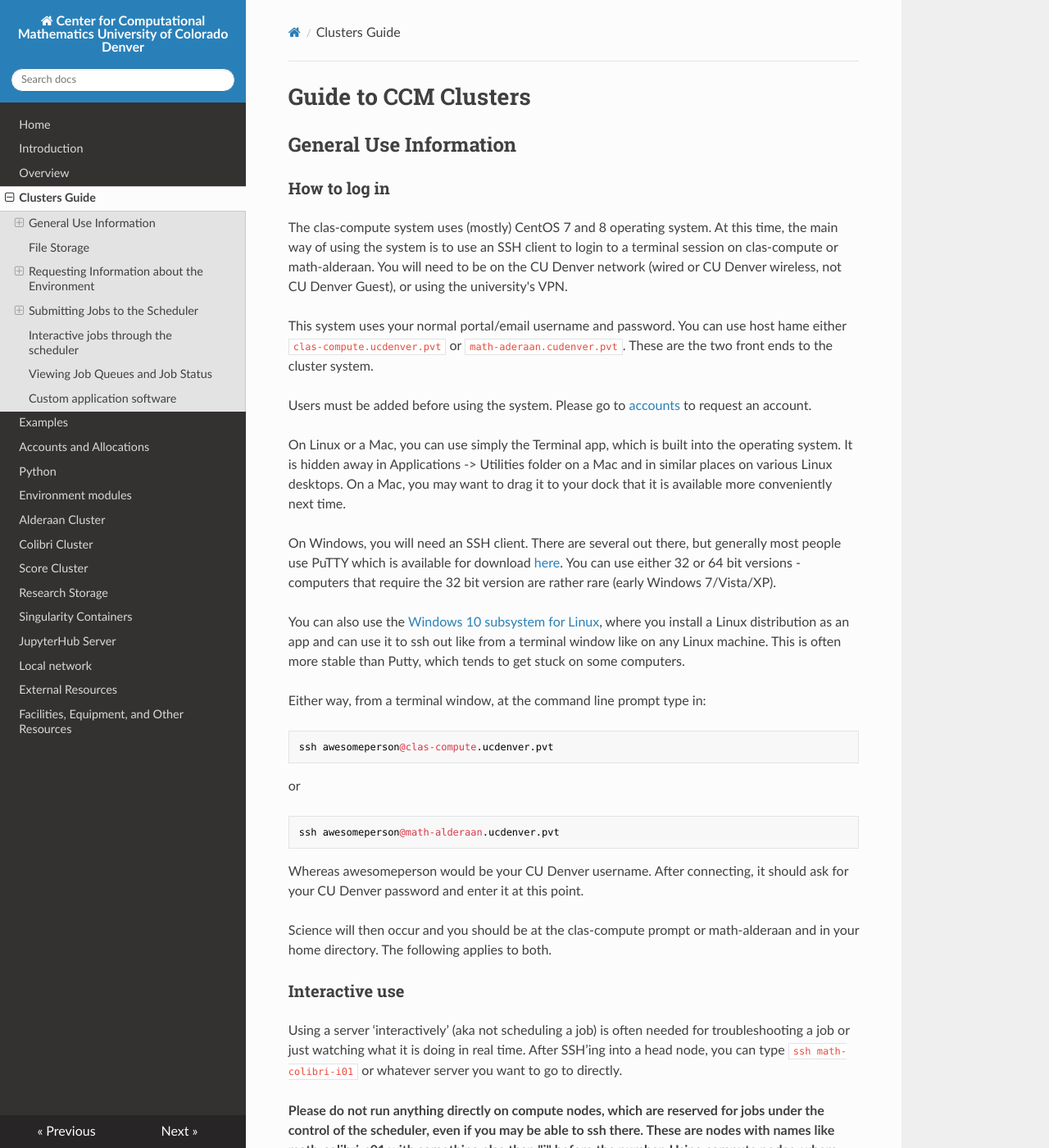
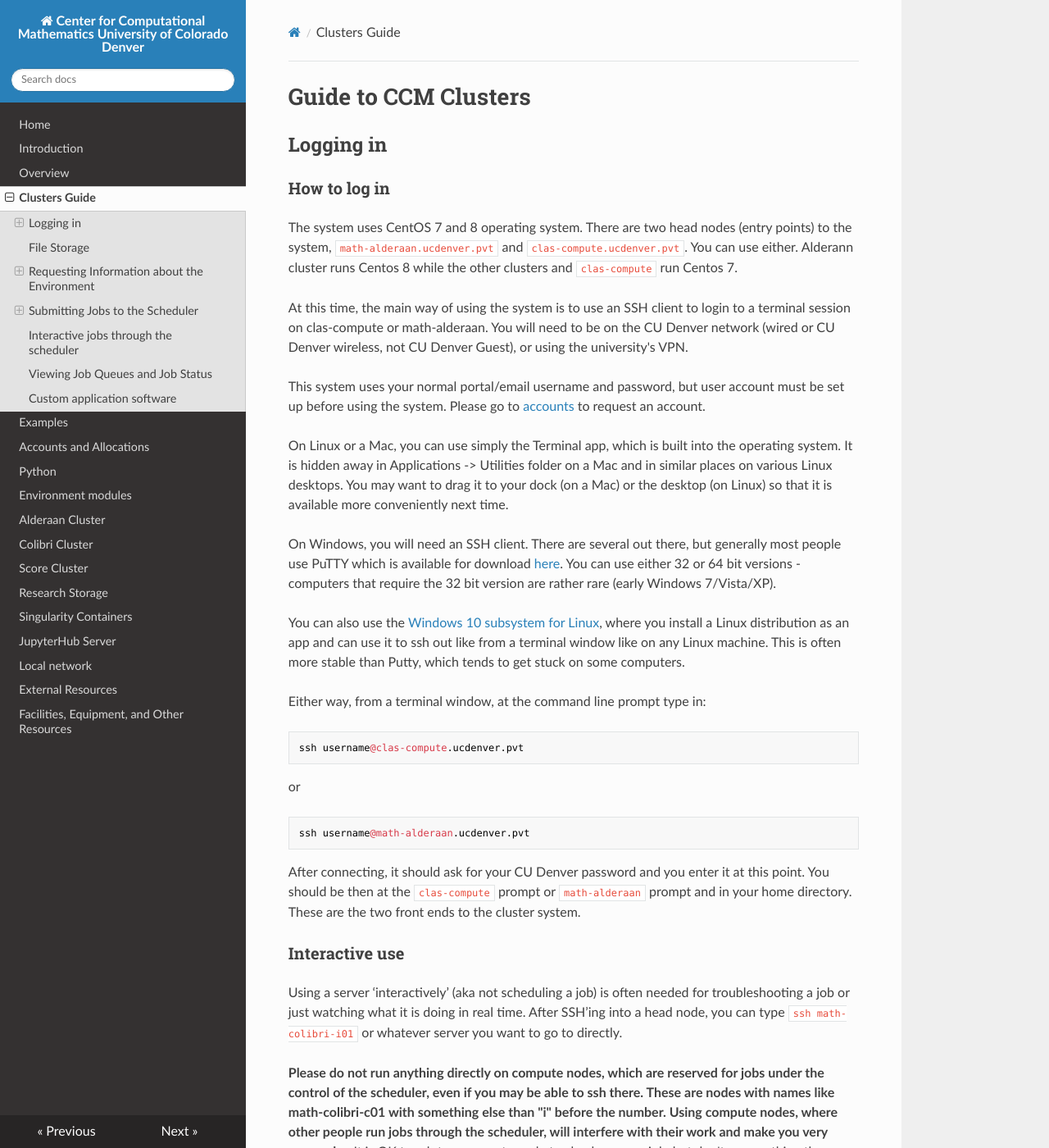
Before and after one commit to ccmucdenver/ccm-docs, an MkDocs documentation site: the page built from docs/clusters_guide.md, in a window 1280 px wide and 1400 px high. Shown: the whole window at 82% size. Built offline with MkDocs 1.6.1, drawn with Linux system fonts in a browser that asks for light colours; nearby versions of some CDN libraries; some of the changed text lies outside the part shown.

Commit message:
Update clusters_guide.md

````diff
--- a/docs/clusters_guide.md
+++ b/docs/clusters_guide.md
@@ -1,16 +1,16 @@
 # Guide to CCM Clusters
 
-## General Use Information
+## Logging in
 
 ### How to log in
 
-The clas-compute system uses (mostly) CentOS 7 and 8 operating system. At this time, the main way of using the system is to use an SSH client to login to a terminal session on clas-compute or math-alderaan. You will need to be on the CU Denver network (wired or CU Denver wireless, not CU Denver Guest), or using the university's VPN.
+The system uses CentOS 7 and 8 operating system. There are two head nodes (entry points) to the system, `math-alderaan.ucdenver.pvt` and `clas-compute.ucdenver.pvt`. You can use either. Alderann cluster runs Centos 8 while the other clusters and `clas-compute` run Centos 7.
 
-This system uses your normal portal/email username and password. You can use host hame either `clas-compute.ucdenver.pvt` or `math-aderaan.cudenver.pvt`. These are the two front ends to the cluster system.
+At this time, the main way of using the system is to use an SSH client to login to a terminal session on clas-compute or math-alderaan. You will need to be on the CU Denver network (wired or CU Denver wireless, not CU Denver Guest), or using the university's VPN.
 
-Users must be added before using the system. Please go to [accounts](./accounts/) to request an account.
+This system uses your normal portal/email username and password, but user account must be set up before using the system. Please go to [accounts](./accounts/) to request an account.
 
-On Linux or a Mac, you can use simply the Terminal app, which is built into the operating system. It is hidden away in Applications -> Utilities folder on a Mac and in similar places on various Linux desktops. On a Mac, you may want to drag it to your dock that it is available more conveniently next time.
+On Linux or a Mac, you can use simply the Terminal app, which is built into the operating system. It is hidden away in Applications -> Utilities folder on a Mac and in similar places on various Linux desktops. You may want to drag it to your dock (on a Mac) or the desktop (on Linux) so that it is available more conveniently next time.
 
 On Windows, you will need an SSH client. There are several out there, but generally most people use PuTTY which is available for download [here](https://www.chiark.greenend.org.uk/~sgtatham/putty/latest.html). You can use either 32 or 64 bit versions - computers that require the 32 bit version are rather rare (early Windows 7/Vista/XP).
 
@@ -23,15 +23,13 @@ You can also use the [Windows 10 subsystem for Linux](https://docs.microsoft.com
 
 Either way, from a terminal window, at the command line prompt type in:
 
-    ssh awesomeperson@clas-compute.ucdenver.pvt
+    ssh username@clas-compute.ucdenver.pvt
 
 or
 
-    ssh awesomeperson@math-alderaan.ucdenver.pvt
+    ssh username@math-alderaan.ucdenver.pvt
 
-Whereas awesomeperson would be your CU Denver username. After connecting, it should ask for your CU Denver password and enter it at this point.
-
-Science will then occur and you should be at the clas-compute prompt or math-alderaan and in your home directory. The following applies to both.
+After connecting, it should ask for your CU Denver password and you enter it at this point. You should be then at the `clas-compute` prompt or `math-alderaan` prompt and in your home directory. These are the two front ends to the cluster system.
 
 ### Interactive use
 
@@ -66,7 +64,7 @@ If you need a lot of data storage, please contact us before filling everything y
 
 ### Queues
 
-There are queues for different departments on math-compute because it points to a central scheduler for all of CLAS. To see these queues (called "partitions"), type
+Jobs are submitted to compute nodes through the scheduler.  To see the queues (called "partitions") on the scheduler, type
 
     $ sinfo
     PARTITION         AVAIL  TIMELIMIT  NODES  STATE NODELIST
@@ -220,9 +218,12 @@ You can request the number of nodes. The scheduler will then split the tasks ove
 
 ## Interactive jobs through the scheduler
 
+Remember you should not directly ssh to a node to run your job. For interactive access to a compute node, do instead
+
 ```
-srun -p PARTITION --time=2:00:0 -N 1 -n 1 --pty bash -i
+srun -p math-alderaan --time=2:00:0 -N 1 -n 1 --pty bash -i
 ```
+This will request a session for you as a job in a single core slot on a compute node in the math-alderaan partition for up to 2 hours. After the job starts, your session is transfered to the node. The job will end when you exit or the time runs out.
 
 ## Viewing Job Queues and Job Status
 
````
Also changed, not shown: other parts of docs/clusters_guide.md (+1 -1 lines).
